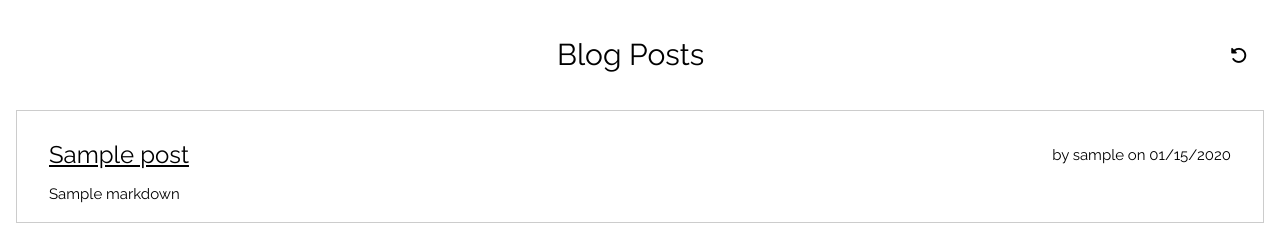
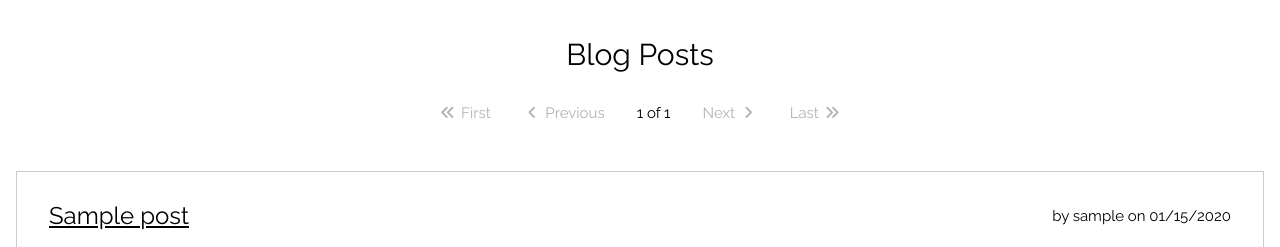
Before and after one commit to SarahRogue81/Flaskr, a Flask app: template flaskr/templates/blog/index.html in a window 1280 px wide. Shown: the part 81-328 px from the top of the page. Run offline with Flask 3, Linux system fonts and the light colour scheme; the template is opened without the code that fills it: most values are stand-ins (such as "Sample title", 1, 10 or a date in 2020).

Commit message:
used AI to add pagination

```diff
--- a/flaskr/static/javascript/blog/index.js
+++ /dev/null
@@ -1,29 +0,0 @@
-function getBlogPosts() {
-    // Select the parent div (the one with class "w3-panel w3-border w3-padding-16 w3-mobile")
-    const parentDiv = document.querySelector('div.w3-container.blog-container');
-
-    // Get all direct child div elements
-    const childDivs = Array.from(parentDiv.querySelectorAll(':scope > article'));
-
-    return childDivs;
-}
-
-function reverseBlogPosts(postsArray) {
-    // 1. Reverse the array of blog posts
-    const reversedPosts = postsArray.reverse();
-
-    // 2. Get the container element where posts are displayed
-    const container = document.getElementById('posts');
-
-    // 3. Clear the current content of the container
-    container.innerHTML = '';
-
-    // 4. Loop through the reversed array and append each post to the container
-    reversedPosts.forEach(post => {
-        container.appendChild(post);
-  });
-}
-
-function reverseOnClick() {
-    reverseBlogPosts(getBlogPosts());
-}
--- a/flaskr/templates/blog/index.html
+++ b/flaskr/templates/blog/index.html
@@ -1,3 +1,4 @@
+
 {% extends 'base.html' %}
 
 {% block stylesheets %}
@@ -18,14 +19,68 @@
     <div class="w3-container w3-mobile">
         <div class="w3-panel w3-theme w3-center">
             <h2>{% block title %}Blog Posts{% endblock %}</h2>
-            <i class="fa-solid fa-rotate-left w3-right" onclick="reverseOnClick();"></i>
         </div>
     </div>
 {% endblock %}
 
 {% block content %}
-    <div id="posts" class="w3-container blog-container">
-        {% for post in posts %}
+    {% if post %}
+        <!-- Navigation arrows -->
+        <div class="w3-container w3-center w3-margin-bottom">
+            <div class="w3-bar">
+                <!-- First page -->
+                {% if has_prev %}
+                    <a href="{{ url_for('blog.index', page=1) }}" class="w3-bar-item w3-button w3-theme-dark">
+                        <i class="fa-solid fa-angles-left"></i> First
+                    </a>
+                {% else %}
+                    <span class="w3-bar-item w3-button w3-disabled">
+                        <i class="fa-solid fa-angles-left"></i> First
+                    </span>
+                {% endif %}
+
+                <!-- Previous page -->
+                {% if has_prev %}
+                    <a href="{{ url_for('blog.index', page=current_page-1) }}" class="w3-bar-item w3-button w3-theme-dark">
+                        <i class="fa-solid fa-angle-left"></i> Previous
+                    </a>
+                {% else %}
+                    <span class="w3-bar-item w3-button w3-disabled">
+                        <i class="fa-solid fa-angle-left"></i> Previous
+                    </span>
+                {% endif %}
+
+                <!-- Page indicator -->
+                <span class="w3-bar-item w3-button w3-theme-l3">
+                    {{ current_page }} of {{ total_pages }}
+                </span>
+
+                <!-- Next page -->
+                {% if has_next %}
+                    <a href="{{ url_for('blog.index', page=current_page+1) }}" class="w3-bar-item w3-button w3-theme-dark">
+                        Next <i class="fa-solid fa-angle-right"></i>
+                    </a>
+                {% else %}
+                    <span class="w3-bar-item w3-button w3-disabled">
+                        Next <i class="fa-solid fa-angle-right"></i>
+                    </span>
+                {% endif %}
+
+                <!-- Last page -->
+                {% if has_next %}
+                    <a href="{{ url_for('blog.index', page=total_pages) }}" class="w3-bar-item w3-button w3-theme-dark">
+                        Last <i class="fa-solid fa-angles-right"></i>
+                    </a>
+                {% else %}
+                    <span class="w3-bar-item w3-button w3-disabled">
+                        Last <i class="fa-solid fa-angles-right"></i>
+                    </span>
+                {% endif %}
+            </div>
+        </div>
+
+        <!-- Single post display -->
+        <div id="posts" class="w3-container blog-container">
             <article class="w3-panel w3-border w3-padding-16 w3-mobile">
                 <div class="w3-cell-row w3-theme-l3">
                     <div class="w3-container w3-cell w3-cell-middle width-one-half">
@@ -34,7 +89,7 @@
                     <div class="w3-container w3-cell w3-cell-middle w3-right-align width-one-half">
                         by {{ post['username'] }} on {{ post['created'].strftime('%m/%d/%Y') }}
                     </div>
-                    {% if g.user['id'] == post['author_id'] %}
+                    {% if g.user and g.user['id'] == post['author_id'] %}
                         <div class="w3-container w3-cell w3-cell-middle w3-right-align">
                             <a class="w3-btn w3-theme-dark" href="{{ url_for('blog.update', id=post['id']) }}">Edit</a>
                         </div>
@@ -46,10 +101,10 @@
                     </div>
                 </div>
             </article>
-        {% endfor %}
-    </div>
+        </div>
+    {% else %}
+        <div class="w3-container w3-center">
+            <p>No blog posts found.</p>
+        </div>
+    {% endif %}
 {% endblock %}
-
-{% block scripts %}
-    <script src="{{ url_for('static', filename='javascript/blog/index.js') }}" lang="javascript"></script>
-{% endblock %}
```
Also changed, not shown: flaskr/blog.py (+32 -4 lines).
